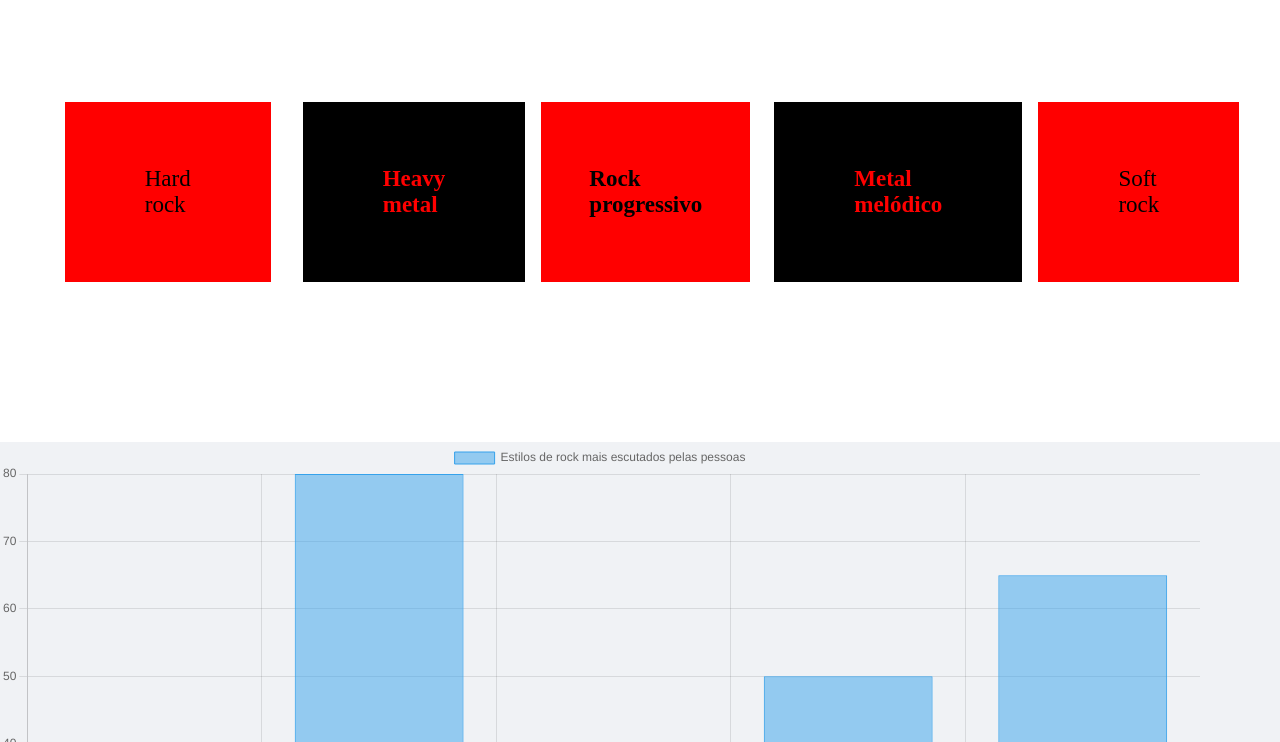
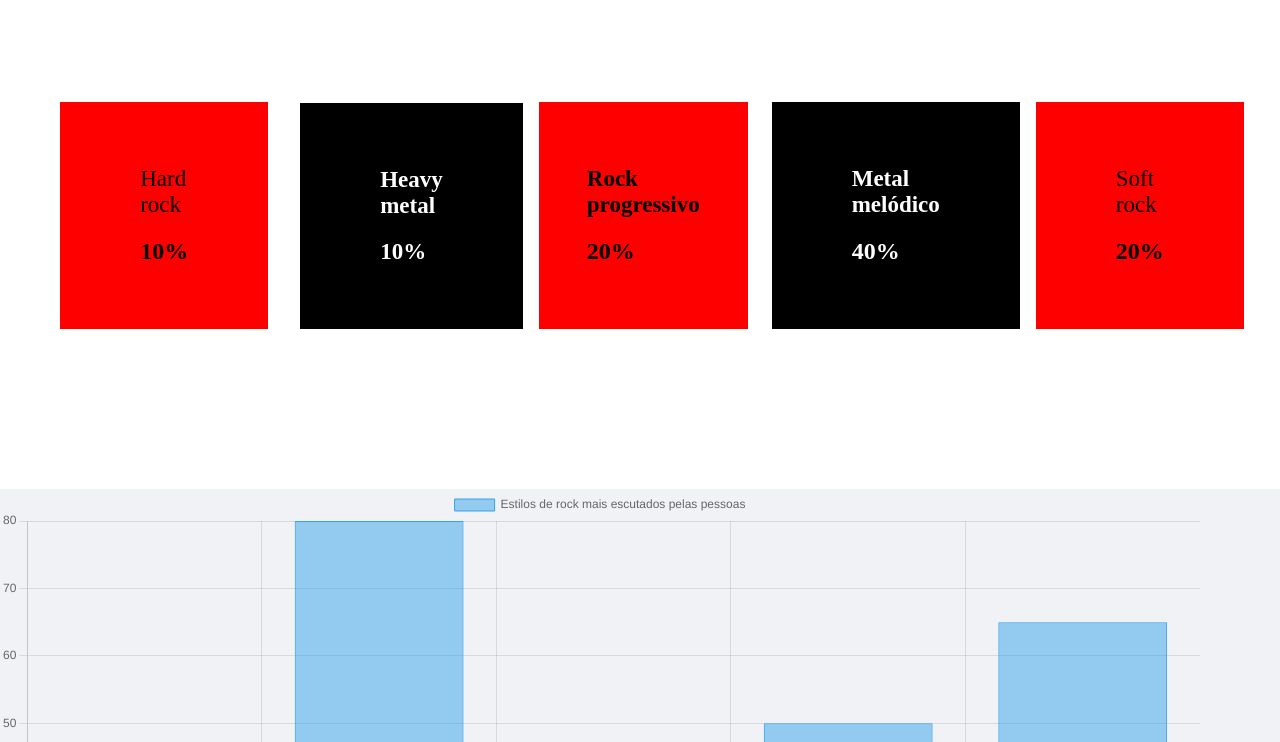
Before and after one commit to Nathan099-dev/ILoveRock, a website: page PROJETO_PESSOAL_1ADS/site/web-data-viz-main/site/public/html/dashboard.html in a window 1280 px wide. Shown: the part 58-800 px from the top of the page. Drawn offline with nearby package versions, Linux system fonts and the light colour scheme.

Commit message:
alteração dashboard

```diff
--- a/PROJETO_PESSOAL_1ADS/site/web-data-viz-main/site/public/css/dashboard.css
+++ b/PROJETO_PESSOAL_1ADS/site/web-data-viz-main/site/public/css/dashboard.css
@@ -82,6 +82,11 @@ header{
 
 .hard_rock p{
     font-size: 23px;
+
+}
+
+.hard_rock h2{
+    margin-top: 20px;
 }
 
 .heavy_metal{
@@ -92,7 +97,14 @@ header{
 
 .heavy_metal p{
     font-size: 23px;
-    color: red;
+    color: white;
+    font-weight: bold;
+}
+
+.heavy_metal h2{
+    font-size: 23px;
+    color: white;
+    margin-top: 20px;
     font-weight: bold;
 }
 
@@ -107,6 +119,10 @@ header{
     font-weight: bold;
 }
 
+.rock_progressivo h2{
+    margin-top: 20px;
+}
+
 .metal_melodico{
     background-color: #000;
     padding: 4rem 5rem;
@@ -114,9 +130,16 @@ header{
 }
 
 .metal_melodico p{
-    color: red;
+    color: white;
     font-size: 23px;
     font-weight: bold;
+
+}
+
+.metal_melodico h2{
+    margin-top: 20px;
+    color: white;
+    ;
 
 }
 
@@ -130,3 +153,7 @@ header{
     font-weight: medium;
     font-size: 23px;
 }
+
+.soft_rock h2{
+    margin-top: 20px;
+}
--- a/PROJETO_PESSOAL_1ADS/site/web-data-viz-main/site/public/html/dashboard.html
+++ b/PROJETO_PESSOAL_1ADS/site/web-data-viz-main/site/public/html/dashboard.html
@@ -27,23 +27,27 @@
           <div class="cards">
             <div class="hard_rock">
               <p>Hard rock</p>
-              <h2></h2>
+              <h2>10%</h2>
             </div>
 
             <div class="heavy_metal">
               <p>Heavy metal</p>
+              <h2>10%</h2>
             </div>
 
             <div class="rock_progressivo">
                 <p>Rock progressivo</p>
+                <h2>20%</h2>
             </div>
 
             <div class="metal_melodico">
               <p>Metal melódico</p>
+              <h2>40%</h2>
             </div>
 
             <div class="soft_rock">
               <p>Soft rock</p>
+              <h2>20%</h2>
             </div>
           </div>
 
```
